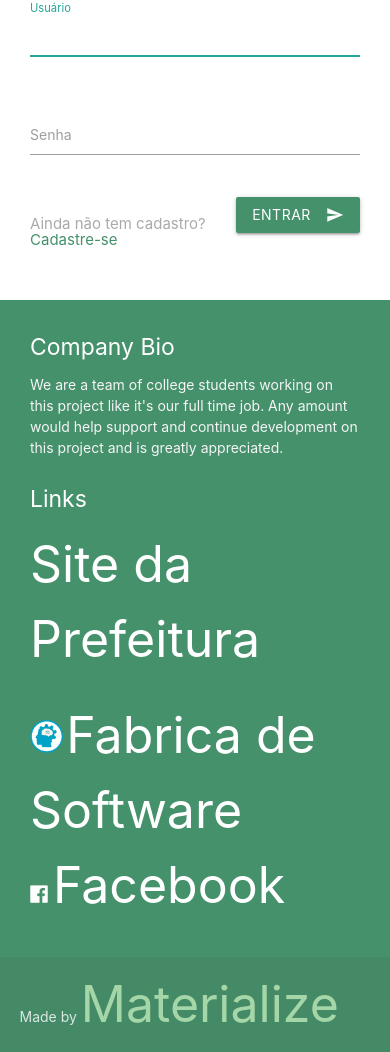
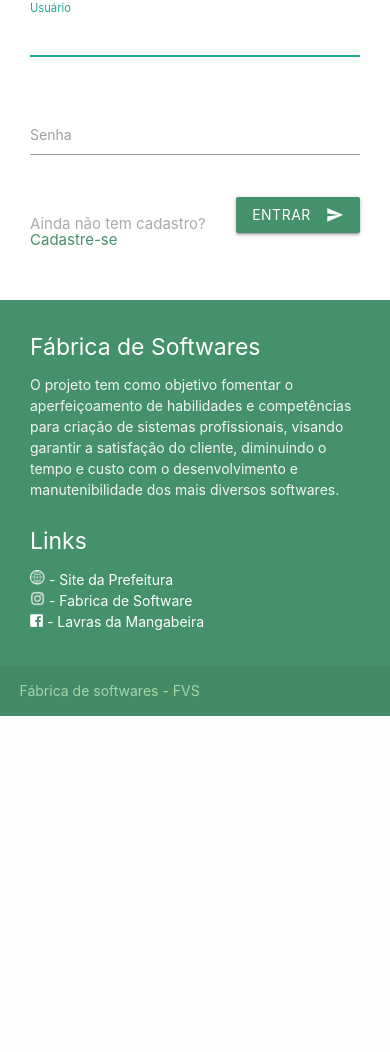
Before and after one commit to leodesa/siteJaguaribe, a PHP site: page / in a window 390 px wide. Shown: the part 240-1292 px from the top of the page. After the commit the page ends 956 px from the top, so only its background shows below. Run offline with PHP 8.4, Linux system fonts and the light colour scheme; some libraries are stand-ins or nearby versions.

Commit message:
Resposividade

```diff
--- a/DAO.php
+++ b/DAO.php
@@ -135,9 +135,10 @@
 		include("conexao.php");
 		$msg = $_POST['msg'];
 		$idf = $_POST['idf'];
+		if(isset($_POST['linkAux'])){$linkAux = $_POST['linkAux'];}else{$linkAux ="";}
 		date_default_timezone_set('America/Fortaleza');
 		$data = date('Y-m-d H:i');
-		$sql = "INSERT INTO recomendacoes VALUES(null,'$msg','$data','$idf')";
+		$sql = "INSERT INTO recomendacoes VALUES(null,'$msg','$data','$linkAux','$idf')";
 		$mysqli->query($sql);
 		$sql3 = "UPDATE fornecedores SET sit='3' WHERE fornecedores.id='$idf'";
 		$mysqli->query($sql3);
--- a/css/style.css
+++ b/css/style.css
@@ -109,9 +109,6 @@ v{
 		margin-top: 5%;
 		float: right!important;
 	}
-	.container a{
-		font-size: 50px;
-	}
 	.sidenav-trigger{
 		display: block;
 	}
--- a/include/rodape.php
+++ b/include/rodape.php
@@ -2,25 +2,25 @@
     <div class="container">
       <div class="row">
         <div class="col l6 s12">
-          <h5 class="white-text">Company Bio</h5>
-          <p class="grey-text text-lighten-4">We are a team of college students working on this project like it's our full time job. Any amount would help support and continue development on this project and is greatly appreciated.</p>
+          <h5 class="white-text">Fábrica de Softwares</h5>
+          <p class="grey-text text-lighten-4">O projeto tem como objetivo fomentar o aperfeiçoamento de habilidades e competências para criação de sistemas profissionais, visando garantir a satisfação do cliente, diminuindo o tempo e custo com o desenvolvimento e manutenibilidade dos mais diversos softwares.</p>
 
 
         </div>
         <div class="col l3 s12">
           <h5 class="white-text">Links</h5>
           <ul>
-            <li><a class="white-text" href="https://www.lavrasdamangabeira.ce.gov.br/">Site da Prefeitura</a></li>
-            <br>
-            <li><a class="white-text fabrica" href="#"><img class="fabrica" src="img/logoFabrica.png" href="#">Fabrica de Software</a></li>
-            <li><a class="redes white-text" href="https://www.facebook.com/governolavras/"><img class="redes" src="img/facebook.png" href="#">Facebook</a></li>
+            <li><a class="white-text" href="https://www.lavrasdamangabeira.ce.gov.br/"><img class="responsive-image" width='15' src="img/web.png"> - Site da Prefeitura</a></li>
+            <li><a class="white-text" href="https://www.instagram.com/fabricadsoftware/"><img class="responsive-image" width='15' src="img/instagram.png"> - Fabrica de Software</a></li>
+			<!--<img class="responsive-image" width='25' src="img/logoFabrica.png" href="https://www.instagram.com/fabricadsoftware/"> <img class="redes" src="img/facebook.png" href="#">-->
+            <li><a class="white-text" href="https://www.facebook.com/lavrasceoficial/"><img class="responsive-image" width='13' src="img/facebook.png"> - Lavras da Mangabeira</a></li>
           </ul>
         </div>
       </div>
     </div>
     <div class="footer-copyright">
       <div class="container">
-      Made by <a class="green-text text-lighten-3" href="http://materializecss.com">Materialize</a>
+		<a class="green-text text-lighten-3 col l12 m8 s2" href="https://www.instagram.com/fabricadsoftware/">Fábrica de softwares - FVS</a>
       </div>
     </div>
   </footer>
--- a/js/script.js
+++ b/js/script.js
@@ -123,9 +123,10 @@ function reprovar(){
 	$.ajax({
             url:'DAO.php',
             type:'post',
-            data: {msg : $('#textarea2').val(), idf : $('#idF').val()},
+            data: {msg : $('#textarea2').val(), idf : $('#idF').val(), linkAux : $("input[name='link']:checked").val()},
             success: function (data){
 				alert('Salvo');
+				history.go(0);
             }
         });
 }
@@ -136,6 +137,7 @@ function aprovar(){
             data: {idAprovado : $('#idF').val()},
             success: function (data){
 				alert('Salvo');
+				history.go(0);
             }
         });
 }
@@ -268,7 +270,7 @@ function VisualizatNotificacao(a){
 function reprovarCad(){
 	$('.modal-footer').remove();
 	$('#modal').remove();
-	$('#modal1').append("<div class='modal-content' id='modal'><div id='campoAddAdm'><h6>Justificativa</h6><p><textarea id='textarea2' class='materialize-textarea' data-length='2000'></textarea><label for='Justificativa'>Caracteres</label></p></div></div><div class='modal-footer'><a href='#' class='modal-close waves-effect waves-green btn-flat'>Cancelar</a><button data-target='modal1' class='modal-close waves-effect waves-green btn-flat' onclick='reprovar();'>Confirmar</button></div>");
+	$('#modal1').append("<div class='modal-content' id='modal'><div id='campoAddAdm'><h6>Justificativa</h6><p><textarea id='textarea2' class='materialize-textarea' data-length='2000'></textarea><label for='Justificativa'>Caracteres</label><br><br><h6 id='cabeca'>Links para auxílio<i class='material-icons left'>link</i></h6><label><br><input class='with-gap' name='link' type='radio' value='1' class='radio' /><span>Inserir documentos</span></label><br><label><input class='with-gap' name='link' type='radio' value='2' class='radio' /><span>Alterar dados de cadastro</span></label><br><label><input class='with-gap' name='link' type='radio' class='radio' value='3' /><span>Excluir documentos</span></label></p></div></div><div class='modal-footer'><a href='#' class='modal-close waves-effect waves-green btn-flat'>Cancelar</a><button data-target='modal1' class='modal-close waves-effect waves-green btn-flat' onclick='reprovar();'>Confirmar</button></div>");
 	$('input#input_text, textarea#textarea2').characterCounter();
 }
 function aprovarCad(){
--- a/visualizarDoc.php
+++ b/visualizarDoc.php
@@ -37,6 +37,7 @@
     <h1 id="titulo" class="center">Documentos enviados</h1>
 
     <div id="documentos">
+    <div id="row">
 		<?php
 		$compU = $_COOKIE[md5('usuariofpslavras')];
 		$compS = $_COOKIE[md5('senhafpslavras')];
@@ -49,7 +50,7 @@
 		$rows = $sql2->num_rows;
 		if($rows>0){
 			while($valor = mysqli_fetch_array($sql2)){
-				echo "<ul class='collection'>
+				echo "<ul class='collection col s12 m12 l8'>
     <li class='collection-item avatar'>
       <i class='small material-icons'>insert_drive_file</i>
 	  <span class='title'><b>".$valor[0]."</b></span>
@@ -78,6 +79,7 @@
 		<input type="hidden" value="" name="nomeArquivo" id="nomeArquivo" />
 		<input type="hidden" value="" name="exclusao" id="exclusao" />
 	</form>
+	</div>
   <?php	include('include/rodape.php'); ?>
 
 
```
Also changed, not shown: administrativo.php (+10 -10 lines), inicio.php (+11 -0 lines), visualizarAdm.php (+11 -13 lines), img/instagram.png (added), img/web.png (added).
